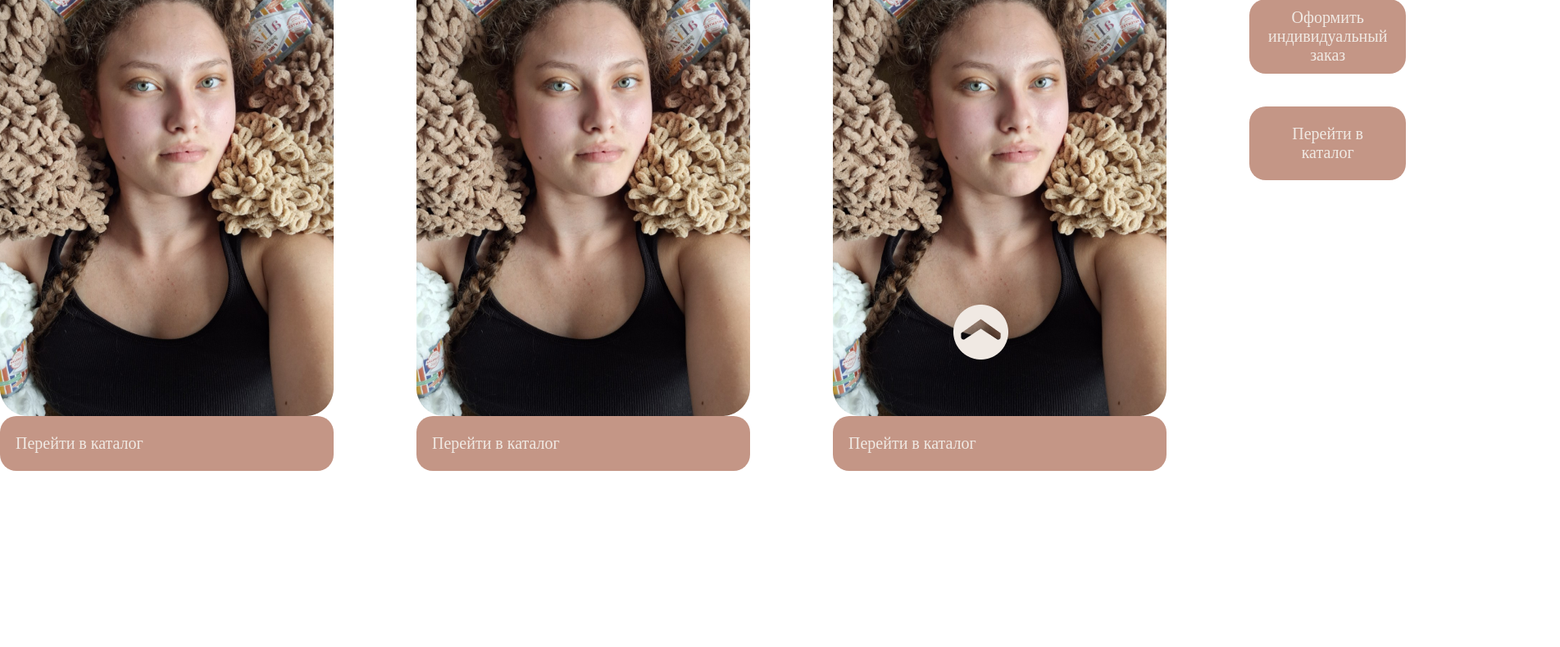
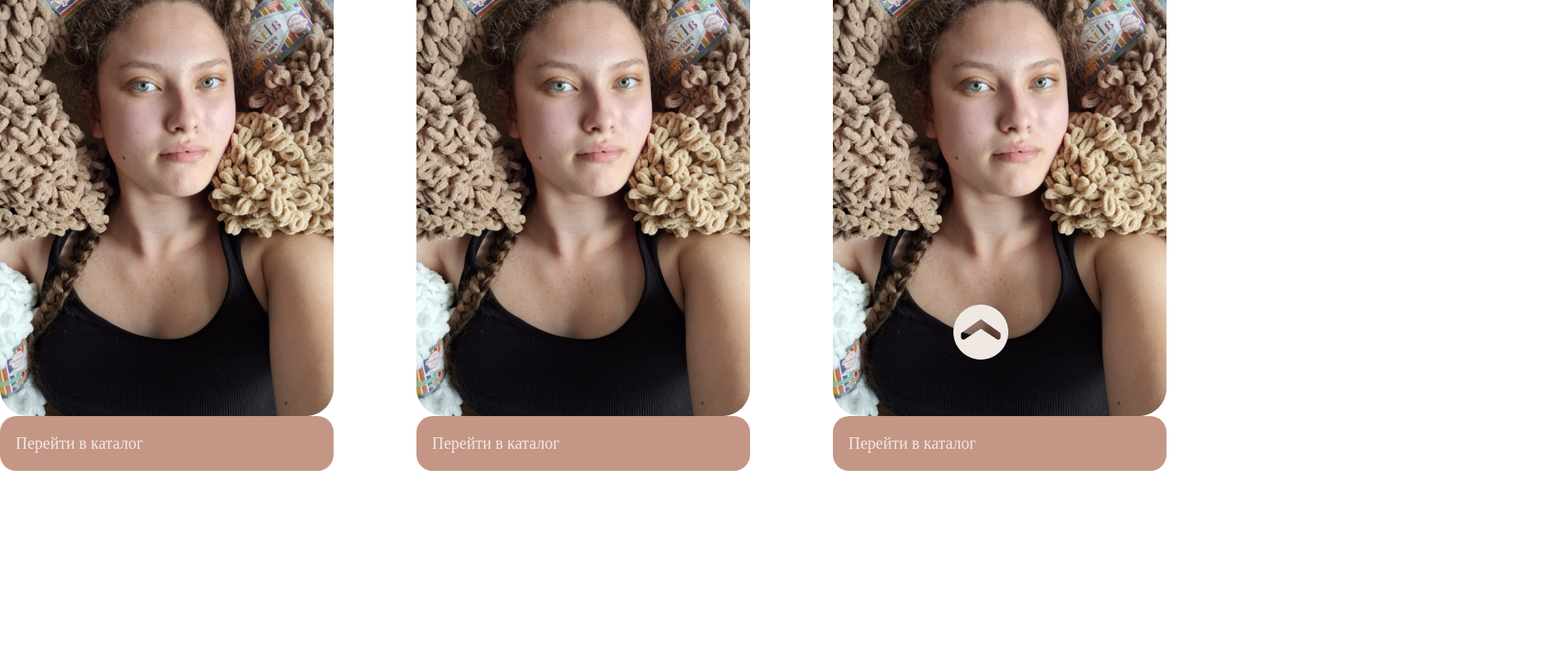
Before and after one commit to HerzenStudents-ITxD/HerzenStudents-ITxD.github.io, a plain HTML site: page index.html in a window 1280 px wide. Shown: the part 261-1051 px from the top of the page at 82% size, 1903 px wide, since content can reach past the window. Drawn offline with Linux system fonts and the light colour scheme.

Commit message:
проверка

```diff
--- a/index.html
+++ b/index.html
@@ -64,25 +64,6 @@
                 </button>
             </div>
 
-            <div class="text-column">
-                <div class="text-content">
-
-                    <div class="cta-container">
-                        <div class="cta-button">
-                            <button id="myButton" class="cta-button-inner">
-                                Оформить <br />индивидуальный заказ
-                            </button>
-                        </div>
-                        <div class="cta-button">
-                            <button class="catalog-button">
-                                Перейти в каталог
-                            <!-- <span class="catalog-button-text">Перейти в каталог</span>
-                            <img loading="lazy" src="images/Arrow_1.png" class="catalog-icon" alt="" /> -->
-                            </button>
-                        </div>
-                    </div>
-                </div>
-            </div>
 
             <div>
                 <p>
```
